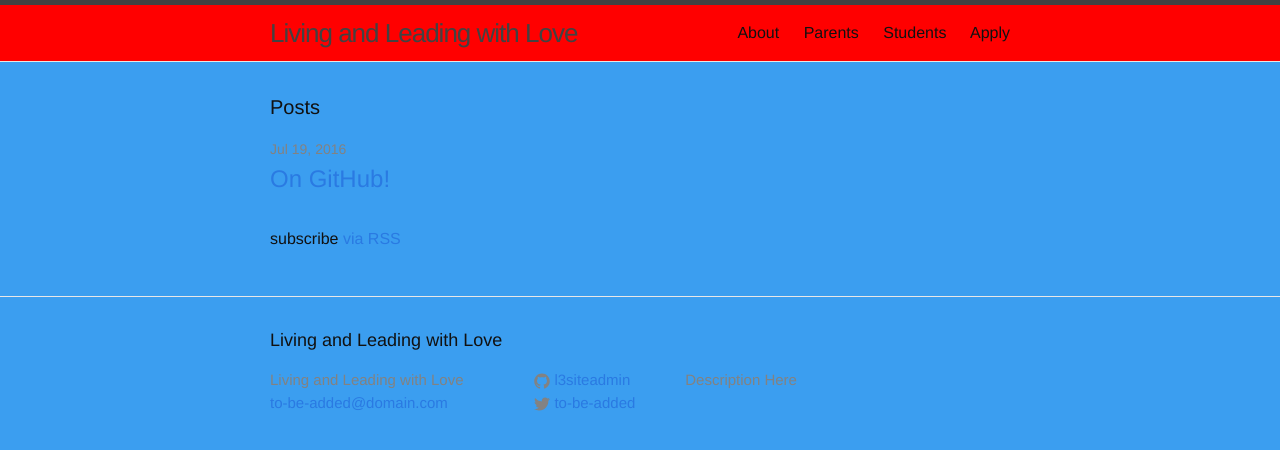
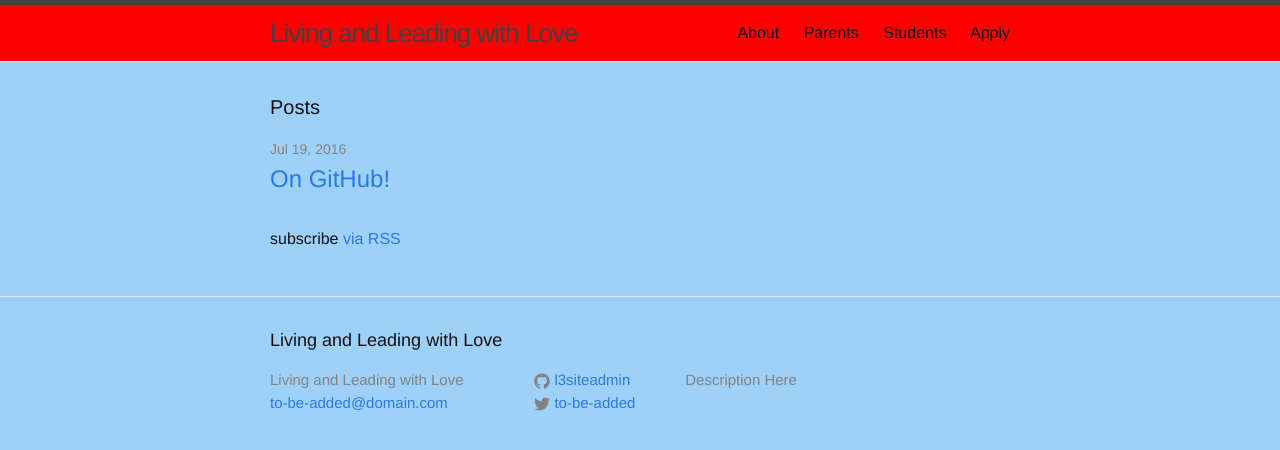
Before and after one commit to l3siteadmin/l3siteadmin.github.io, a Jekyll site: the page built from index.html, in a window 1280 px wide. Shown: the top 450 px of the page. Built offline with Jekyll 4.4.1, drawn with Linux system fonts in a browser that asks for light colours.

Commit message:
Update main.scss

```diff
--- a/css/main.scss
+++ b/css/main.scss
@@ -16,7 +16,7 @@ $spacing-unit:     30px;
 
 $text-color:       #111;
 //Original color FDFDFD
-$background-color: #3B9EF0;
+$background-color: #9ED1FA;
 $brand-color:      #2a7ae2;
 
 $grey-color:       #828282;
```
